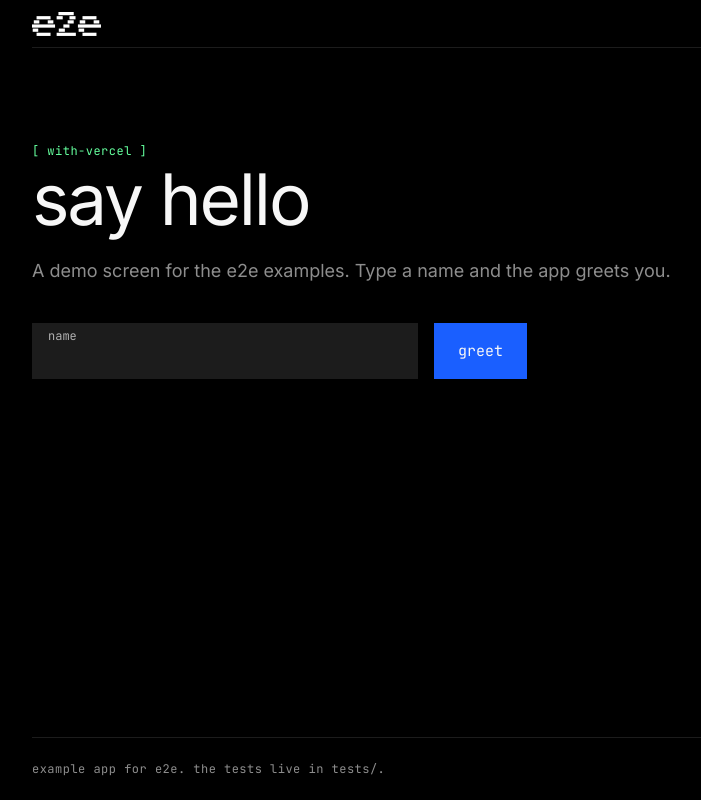
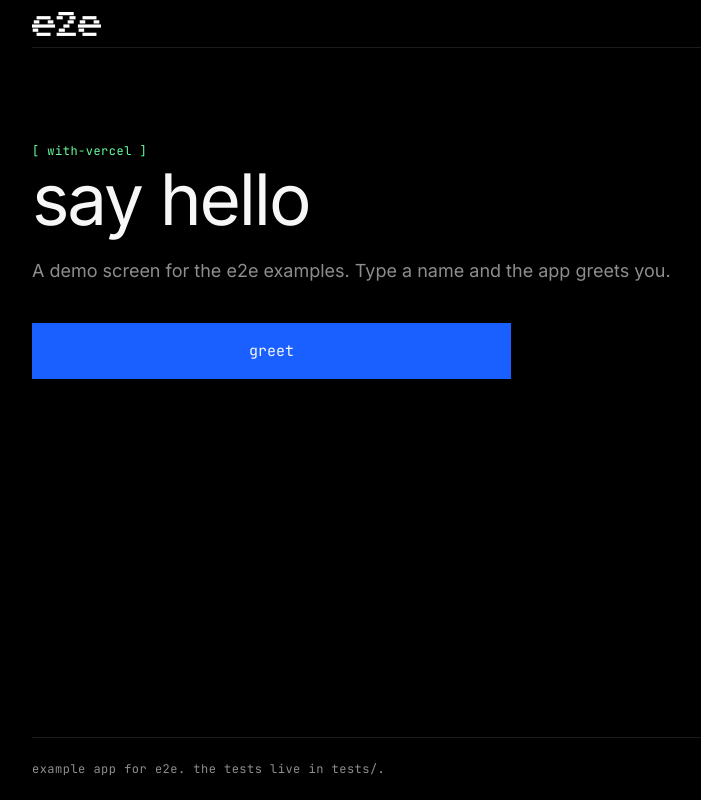
Before and after one commit to e2e-inc/e2e-vercel, a Next.js app: page / in a window 1280 px wide. Shown: the whole page, without its empty margins (32-733 px from the left). Built offline with nearby package versions, Linux system fonts and the light colour scheme.

Commit message:
Remove the name input from the greeting form

```diff
--- a/app/greeting-form.tsx
+++ b/app/greeting-form.tsx
@@ -22,19 +22,6 @@ export function GreetingForm() {
 
   return (
     <form className="form" onSubmit={greet}>
-      <div className="field">
-        <input
-          id="name"
-          className="field-input"
-          autoComplete="off"
-          aria-invalid={error}
-          value={name}
-          onChange={(event) => setName(event.target.value)}
-        />
-        <label className="field-label" htmlFor="name">
-          name
-        </label>
-      </div>
       <button className="button" type="submit">
         greet
       </button>
```
